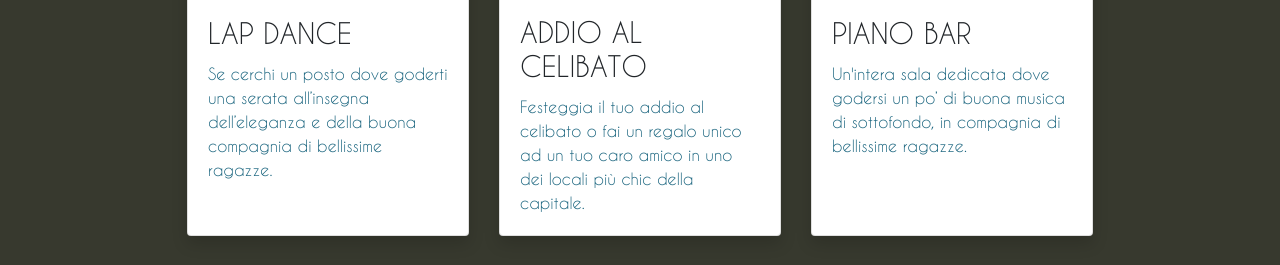
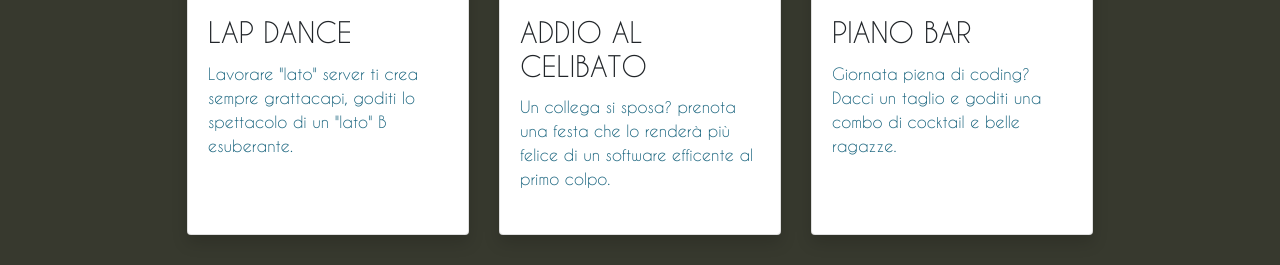
Before and after one commit to RiccardoFranceschi/RiccardoFranceschi.github.io, a plain HTML site: page landing_javastrip/index.html in a window 1280 px wide. Shown: the part 1274-1539 px from the top of the page. Drawn offline with nearby package versions, Linux system fonts and the light colour scheme.

Commit message:
modifiche testi

```diff
--- a/landing_javastrip/index.html
+++ b/landing_javastrip/index.html
@@ -90,8 +90,7 @@
             <div class="card-body">
               <h3 class="card-title">LAP DANCE</h3>
               <p class="card-text">
-                Se cerchi un posto dove goderti una serata all’insegna
-                dell’eleganza e della buona compagnia di bellissime ragazze.
+                Lavorare "lato" server ti crea sempre grattacapi, goditi lo spettacolo di un "lato" B esuberante.
               </p>
             </div>
           </div>
@@ -107,8 +106,7 @@
             <div class="card-body">
               <h3 class="card-title">ADDIO AL CELIBATO</h3>
               <p class="card-text">
-                Festeggia il tuo addio al celibato o fai un regalo unico ad un
-                tuo caro amico in uno dei locali più chic della capitale.
+                Un collega si sposa? prenota una festa che lo renderà più felice di un software efficente al primo colpo.
               </p>
             </div>
           </div>
@@ -124,8 +122,7 @@
             <div class="card-body">
               <h3 class="card-title">PIANO BAR</h3>
               <p class="card-text">
-                Un'intera sala dedicata dove godersi un po’ di buona musica di
-                sottofondo, in compagnia di bellissime ragazze.
+                Giornata piena di coding? Dacci un taglio e goditi una combo di cocktail e belle ragazze.
               </p>
             </div>
           </div>
```
